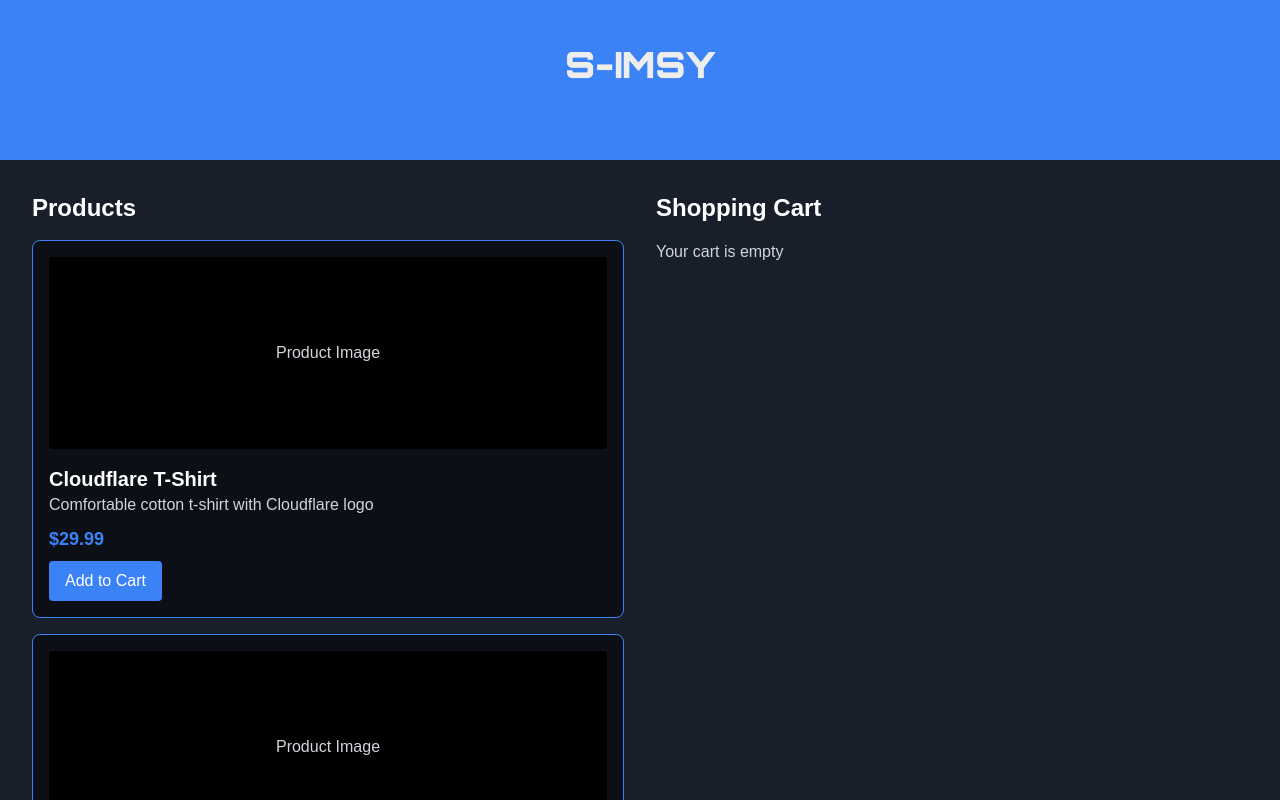
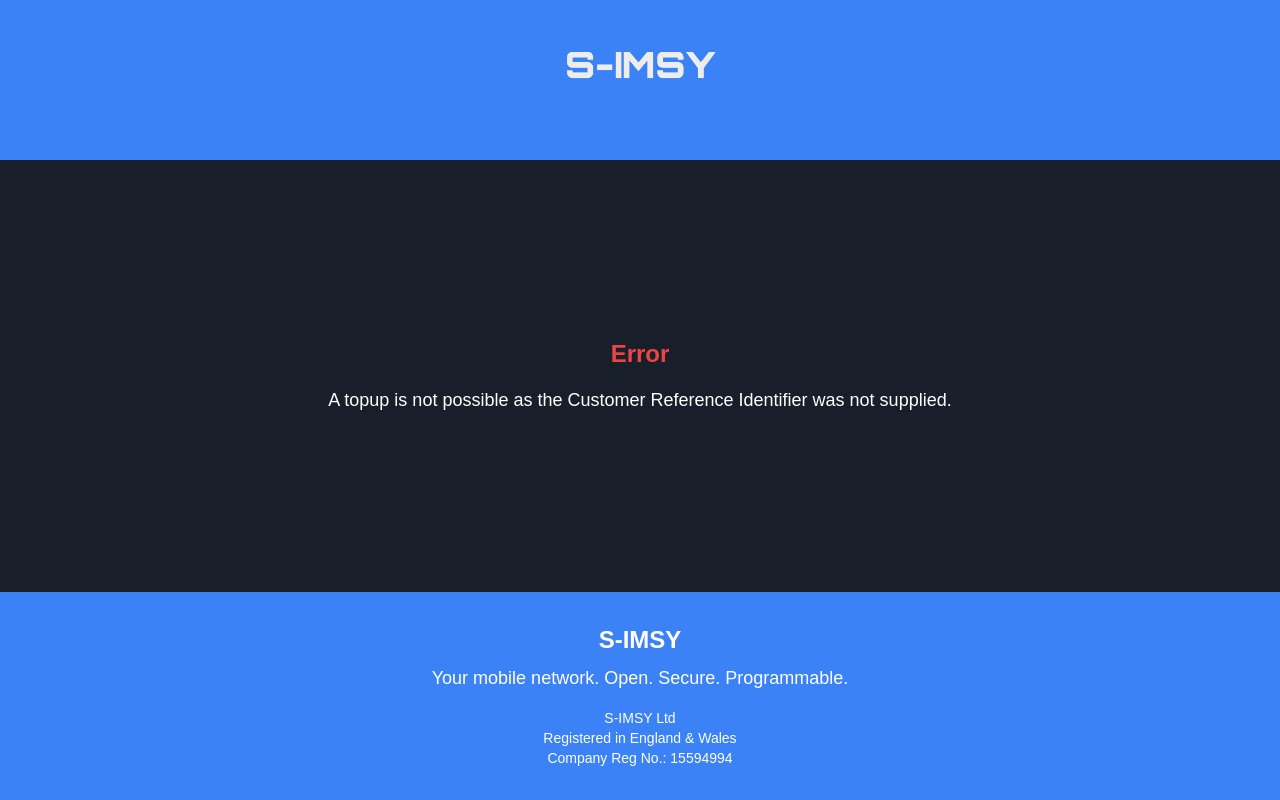
Before and after one commit to alexsimsy/contactpage, a Next.js app: page / in a window 1280 px wide. Shown: the top 800 px of the page. Built offline with nearby package versions, Linux system fonts and the light colour scheme.

Commit message:
update page content to stripe topup

```diff
--- a/src/app/page.tsx
+++ b/src/app/page.tsx
@@ -1,78 +1,64 @@
 'use client';
 
-import { useState } from 'react';
 import Image from 'next/image';
-
-interface Product {
-  id: number;
-  name: string;
-  price: number;
-  image: string;
-  description: string;
-}
-
-interface CartItem extends Product {
-  quantity: number;
-}
-
-const products: Product[] = [
-  {
-    id: 1,
-    name: 'Cloudflare T-Shirt',
-    price: 29.99,
-    image: '/products/tshirt.jpg',
-    description: 'Comfortable cotton t-shirt with Cloudflare logo'
-  },
-  {
-    id: 2,
-    name: 'Cloudflare Hoodie',
-    price: 59.99,
-    image: '/products/hoodie.jpg',
-    description: 'Warm and cozy hoodie perfect for any weather'
-  },
-  {
-    id: 3,
-    name: 'Cloudflare Cap',
-    price: 19.99,
-    image: '/products/cap.jpg',
-    description: 'Stylish cap with embroidered Cloudflare logo'
-  }
-];
+import Script from 'next/script';
+import { useEffect, useState } from 'react';
 
 export default function Home() {
-  const [cart, setCart] = useState<CartItem[]>([]);
+  const [hasClientId, setHasClientId] = useState<boolean | null>(null);
 
-  const addToCart = (product: Product) => {
-    setCart(prevCart => {
-      const existingItem = prevCart.find(item => item.id === product.id);
-      if (existingItem) {
-        return prevCart.map(item =>
-          item.id === product.id
-            ? { ...item, quantity: item.quantity + 1 }
-            : item
-        );
-      }
-      return [...prevCart, { ...product, quantity: 1 }];
-    });
-  };
+  useEffect(() => {
+    const queryString = window.location.search;
+    const urlParams = new URLSearchParams(queryString);
+    const CLIENT = urlParams.get('client_reference_id');
+    setHasClientId(!!CLIENT);
+  }, []);
 
-  const removeFromCart = (productId: number) => {
-    setCart(prevCart => prevCart.filter(item => item.id !== productId));
-  };
+  if (hasClientId === null) {
+    return null; // Loading state
+  }
 
-  const updateQuantity = (productId: number, quantity: number) => {
-    if (quantity < 1) return;
-    setCart(prevCart =>
-      prevCart.map(item =>
-        item.id === productId ? { ...item, quantity } : item
-      )
+  if (!hasClientId) {
+    return (
+      <main className="min-h-screen bg-navy text-text-primary flex flex-col">
+        <div className="bg-brand-blue p-8">
+          <div className="flex justify-center mb-8">
+            <div className="relative w-48 h-16">
+              <Image
+                src="/simsy-logo.png"
+                alt="SIMSY Logo"
+                fill
+                className="object-contain"
+                priority
+              />
+            </div>
+          </div>
+        </div>
+
+        <div className="container mx-auto px-4 py-8 flex-grow flex items-center justify-center">
+          <div className="text-center">
+            <h1 className="text-2xl font-bold text-red-500 mb-4">Error</h1>
+            <p className="text-lg">A topup is not possible as the Customer Reference Identifier was not supplied.</p>
+          </div>
+        </div>
+
+        <footer className="bg-brand-blue p-8 text-center">
+          <div className="max-w-2xl mx-auto">
+            <h2 className="text-2xl font-bold mb-2">S-IMSY</h2>
+            <p className="text-lg mb-4">Your mobile network. Open. Secure. Programmable.</p>
+            <div className="text-sm">
+              <p>S-IMSY Ltd</p>
+              <p>Registered in England & Wales</p>
+              <p>Company Reg No.: 15594994</p>
+            </div>
+          </div>
+        </footer>
+      </main>
     );
-  };
-
-  const total = cart.reduce((sum, item) => sum + item.price * item.quantity, 0);
+  }
 
   return (
-    <main className="min-h-screen bg-navy text-text-primary">
+    <main className="min-h-screen bg-navy text-text-primary flex flex-col">
       <div className="bg-brand-blue p-8">
         <div className="flex justify-center mb-8">
           <div className="relative w-48 h-16">
@@ -87,83 +73,43 @@
         </div>
       </div>
 
-      <div className="grid grid-cols-1 md:grid-cols-2 gap-8 p-8">
-        {/* Products Section */}
-        <div>
-          <h2 className="text-2xl font-semibold mb-4 text-text-primary">Products</h2>
-          <div className="grid grid-cols-1 gap-4">
-            {products.map(product => (
-              <div key={product.id} className="border border-brand-blue p-4 rounded-lg bg-black/50">
-                <div className="aspect-w-16 aspect-h-9 mb-4 bg-black rounded">
-                  <div className="w-full h-48 bg-black rounded flex items-center justify-center">
-                    <span className="text-text-secondary">Product Image</span>
-                  </div>
-                </div>
-                <h3 className="text-xl font-semibold text-text-primary">{product.name}</h3>
-                <p className="text-text-secondary mb-2">{product.description}</p>
-                <p className="text-lg font-bold mb-2 text-brand-blue">${product.price.toFixed(2)}</p>
-                <button
-                  onClick={() => addToCart(product)}
-                  className="bg-brand-blue text-text-primary px-4 py-2 rounded hover:bg-brand-blue-dark transition-colors"
-                >
-                  Add to Cart
-                </button>
-              </div>
-            ))}
+      <div className="container mx-auto px-4 py-8 flex-grow">
+        <stripe-pricing-table
+          id="spt"
+          pricing-table-id="prctbl_1Qwg1HP2tDGLRpd65lHQatAQ"
+          publishable-key="pk_live_51P11JmP2tDGLRpd6EpUNPSd0XxxGistCYxhBa2YMBbkeJWnd5iwpOoqcv1OsZhXNsqJiYMU8LVMY3srtHb87Y1Uz00NMGCFNnP"
+          client-reference-id="fromuri"
+          customer-email="fromuri">
+        </stripe-pricing-table>
+      </div>
+
+      <footer className="bg-brand-blue p-8 text-center">
+        <div className="max-w-2xl mx-auto">
+          <h2 className="text-2xl font-bold mb-2">S-IMSY</h2>
+          <p className="text-lg mb-4">Your mobile network. Open. Secure. Programmable.</p>
+          <div className="text-sm">
+            <p>S-IMSY Ltd</p>
+            <p>Registered in England & Wales</p>
+            <p>Company Reg No.: 15594994</p>
           </div>
         </div>
+      </footer>
 
-        {/* Cart Section */}
-        <div>
-          <h2 className="text-2xl font-semibold mb-4 text-text-primary">Shopping Cart</h2>
-          {cart.length === 0 ? (
-            <p className="text-text-secondary">Your cart is empty</p>
-          ) : (
-            <div className="space-y-4">
-              {cart.map(item => (
-                <div key={item.id} className="border border-brand-blue p-4 rounded-lg bg-black/50">
-                  <div className="flex justify-between items-start">
-                    <div>
-                      <h3 className="font-semibold text-text-primary">{item.name}</h3>
-                      <p className="text-text-secondary">${item.price.toFixed(2)}</p>
-                    </div>
-                    <button
-                      onClick={() => removeFromCart(item.id)}
-                      className="text-red-500 hover:text-red-700"
-                    >
-                      Remove
-                    </button>
-                  </div>
-                  <div className="flex items-center mt-2">
-                    <button
-                      onClick={() => updateQuantity(item.id, item.quantity - 1)}
-                      className="px-2 py-1 border border-brand-blue rounded text-text-primary hover:bg-brand-blue-dark"
-                    >
-                      -
-                    </button>
-                    <span className="mx-2 text-text-primary">{item.quantity}</span>
-                    <button
-                      onClick={() => updateQuantity(item.id, item.quantity + 1)}
-                      className="px-2 py-1 border border-brand-blue rounded text-text-primary hover:bg-brand-blue-dark"
-                    >
-                      +
-                    </button>
-                  </div>
-                </div>
-              ))}
-              <div className="border-t border-brand-blue pt-4 mt-4">
-                <div className="flex justify-between text-xl font-bold text-text-primary">
-                  <span>Total:</span>
-                  <span>${total.toFixed(2)}</span>
-                </div>
-                <button className="w-full mt-4 bg-brand-purple text-text-primary px-4 py-2 rounded hover:bg-opacity-90 transition-colors">
-                  Checkout
-                </button>
-              </div>
-            </div>
-          )}
-        </div>
-      </div>
+      <Script id="stripe-pricing-table-script" strategy="afterInteractive">
+        {`
+          const queryString = window.location.search;
+          const urlParams = new URLSearchParams(queryString);
+          const CLIENT = urlParams.get('client_reference_id');
+          const EMAIL = urlParams.get('prefilled_email');
+          spt = document.getElementById("spt");
+          spt.setAttribute('client-reference-id',CLIENT);
+          spt.setAttribute('customer-email',EMAIL);
+        `}
+      </Script>
+      <Script
+        src="https://js.stripe.com/v3/pricing-table.js"
+        strategy="afterInteractive"
+      />
     </main>
   );
 }
```
